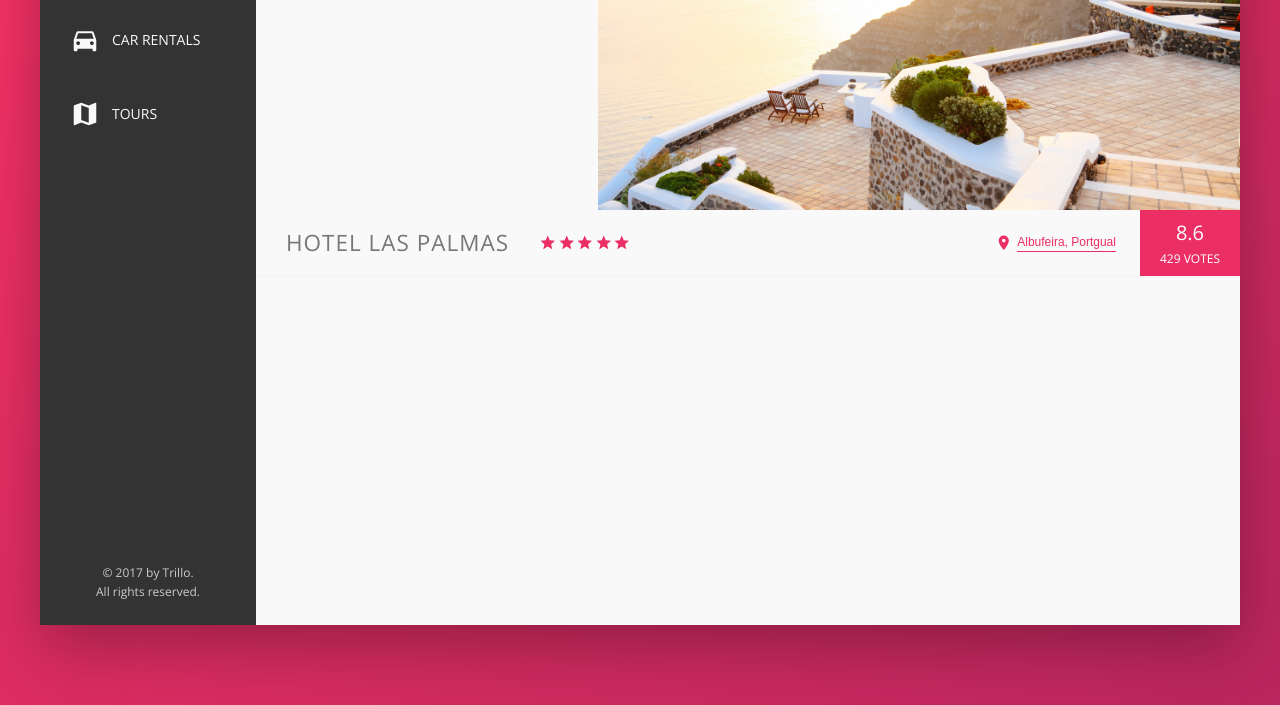
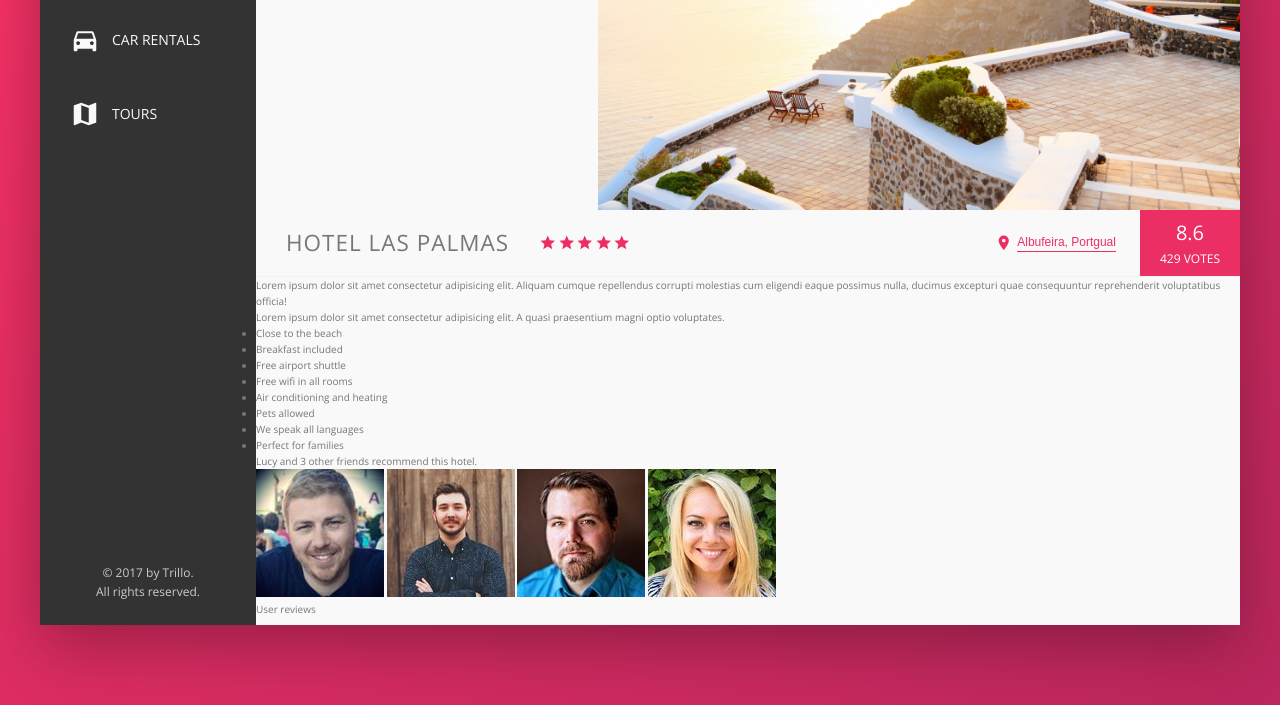
Before and after one commit to krisdoyon/trillo, a website: page index.html in a window 1280 px wide. Shown: the part 325-1030 px from the top of the page. Drawn offline with nearby package versions, Linux system fonts and the light colour scheme.

Commit message:
Add description section

```diff
--- a/index.html
+++ b/index.html
@@ -147,6 +147,60 @@
               <div class="overview__rating-count">429 votes</div>
             </div>
           </div>
+
+          <div class="detail">
+            <div class="description">
+              <p class="paragraph">
+                Lorem ipsum dolor sit amet consectetur adipisicing elit. Aliquam
+                cumque repellendus corrupti molestias cum eligendi eaque
+                possimus nulla, ducimus excepturi quae consequuntur
+                reprehenderit voluptatibus officia!
+              </p>
+              <p class="paragraph">
+                Lorem ipsum dolor sit amet consectetur adipisicing elit. A quasi
+                praesentium magni optio voluptates.
+              </p>
+              <ul class="list">
+                <li class="list__item">Close to the beach</li>
+                <li class="list__item">Breakfast included</li>
+                <li class="list__item">Free airport shuttle</li>
+                <li class="list__item">Free wifi in all rooms</li>
+                <li class="list__item">Air conditioning and heating</li>
+                <li class="list__item">Pets allowed</li>
+                <li class="list__item">We speak all languages</li>
+                <li class="list__item">Perfect for families</li>
+              </ul>
+              <div class="recommend">
+                <p class="recommend__count">
+                  Lucy and 3 other friends recommend this hotel.
+                </p>
+                <div class="recommend__friends">
+                  <img
+                    src="img/user-3.jpg"
+                    alt="Friend 1"
+                    class="recommend__photo"
+                  />
+                  <img
+                    src="img/user-4.jpg"
+                    alt="Friend 2"
+                    class="recommend__photo"
+                  />
+                  <img
+                    src="img/user-5.jpg"
+                    alt="Friend 3"
+                    class="recommend__photo"
+                  />
+                  <img
+                    src="img/user-6.jpg"
+                    alt="Friend 4"
+                    class="recommend__photo"
+                  />
+                </div>
+              </div>
+            </div>
+
+            <div class="user-reviews">User reviews</div>
+          </div>
         </main>
       </div>
     </div>
```
